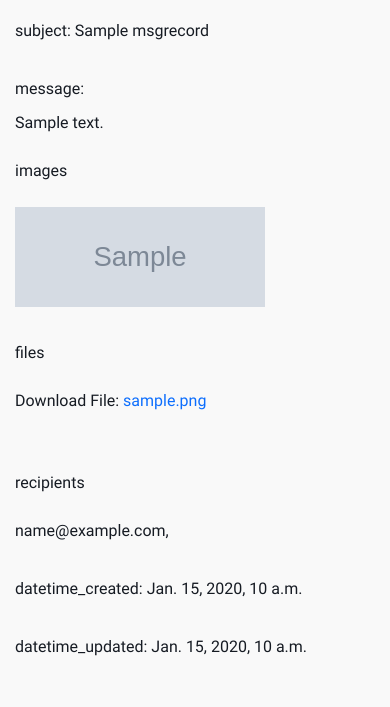
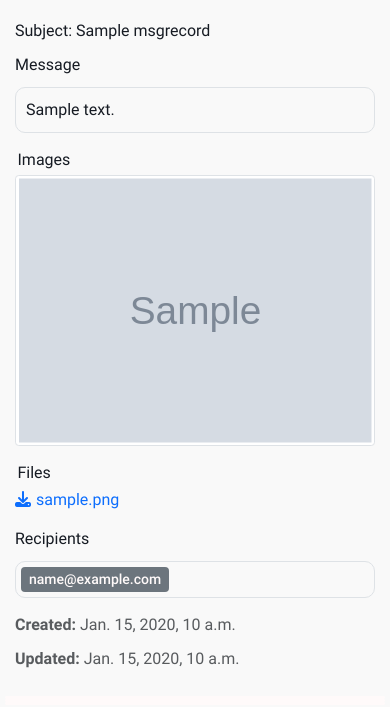
Before and after one commit to Ali-Sirjani/django-email-sender, a Django app: page /message-panel/1/ in a window 390 px wide. Shown: the part 51-758 px from the top of the page. Run offline with Django 5.2, Linux system fonts and the light colour scheme; tables that the repository leaves empty hold one stand-in row (values such as "Sample post"); grey boxes marked "Sample" are stand-in pictures; some libraries are stand-ins or nearby versions.

Commit message:
refactor: Improve message detail view layout and styling
- Enhanced `msg_detail.html` for a more organized and visually appealing UI.
- Updated message display with rounded border and padding for better readability.
- Organized images section:
  - Added responsive flexbox layout with `img-thumbnail` styling.
  - Displayed a "No images available" message if there are no images.
- Improved files section:
  - Switched to list format with download icons and updated link styling.
  - Added "No files available" message when there are no files.
- Updated recipients section with background styling for each email.
- Added timestamp display for creation and update times in a muted text style.

```diff
--- a/email_sender/templates/email_sender/msg_detail.html
+++ b/email_sender/templates/email_sender/msg_detail.html
@@ -6,33 +6,53 @@
 
 {% block content %}
 
-    <p>subject: {{ msg_obj.subject }}</p> <br>
-    <p>message: </p>
-    <div>{{ msg_obj.message|safe }}</div> <br>
-    <p>
-        <span>images</span>
-        <br> <br>
+    <p class="mb-3">Subject: {{ msg_obj.subject }}</p>
+
+    <p>Message</p>
+    <div class="border rounded-4 p-3 mb-4">{{ msg_obj.message|safe }}</div>
+
+    <div class="mb-4">
+        <p class="m-1">Images</p>
+        {% if msg_obj.images.all %}
+            <div class="d-flex flex-wrap justify-content-center gap-3">
                 {% for img_obj in msg_obj.images.all %}
-            <img src="{{ img_obj.img.url }}" alt="" width="250" height="100">
+                    <img src="{{ img_obj.img.url }}" alt="Image" class="img-thumbnail w-100 w-md-75 w-lg-25">
                 {% endfor %}
-    </p> <br>
-    <p>
-        <span>files</span>
-        <br> <br>
+            </div>
+        {% else %}
+            <p class="text-muted ps-4">No images available</p>
+        {% endif %}
+    </div>
+
+    <div class="mb-4">
+        <p class="m-1">Files</p>
+        {% if msg_obj.files.all %}
+            <ul class="list-unstyled">
                 {% for file_obj in msg_obj.files.all %}
-            <span>Download File: </span>
-            <a href="{{ file_obj.file.url }}" target="_blank">{{ file_obj.file|filename }}</a>
-            <br> <br>
+                    <li>
+                        <a href="{{ file_obj.file.url }}" target="_blank" class="text-decoration-none">
+                            <i class="fa-solid fa-download me-2"></i>{{ file_obj.file|filename }}
+                        </a>
+                    </li>
                 {% endfor %}
-    </p> <br>
-    <p>
-        <span>recipients</span>
-        <br> <br>
+            </ul>
+        {% else %}
+            <p class="text-muted ps-4">No files available</p>
+        {% endif %}
+    </div>
+
+    <div class="mb-4">
+        <p>Recipients</p>
+        <p class="recipient-list max-h-150 border rounded-4 p-2">
             {% for recipient in msg_obj.recipients.all %}
-            <span>{{ recipient.email }}, </span>
+                <span class="recipient-item bg-secondary">{{ recipient.email }}</span>
             {% endfor %}
-    </p> <br>
-    <p>datetime_created: {{ msg_obj.datetime_created }}</p> <br>
-    <p>datetime_updated: {{ msg_obj.datetime_updated }}</p> <br>
+        </p>
+    </div>
+
+    <div class="text-muted">
+        <p><strong>Created:</strong> {{ msg_obj.datetime_created }}</p>
+        <p><strong>Updated:</strong> {{ msg_obj.datetime_updated }}</p>
+    </div>
 
 {% endblock content %}
```
Lines whose indentation alone changed are shown as unchanged.
